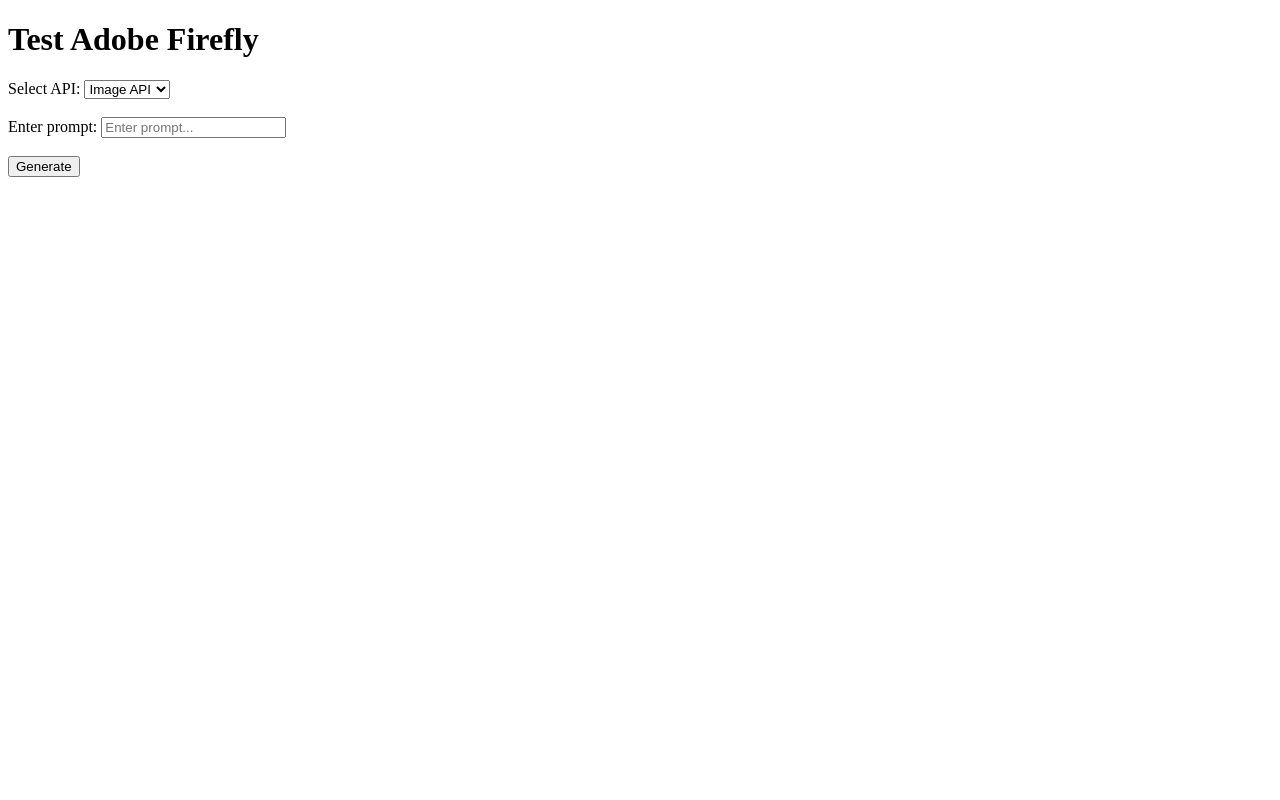
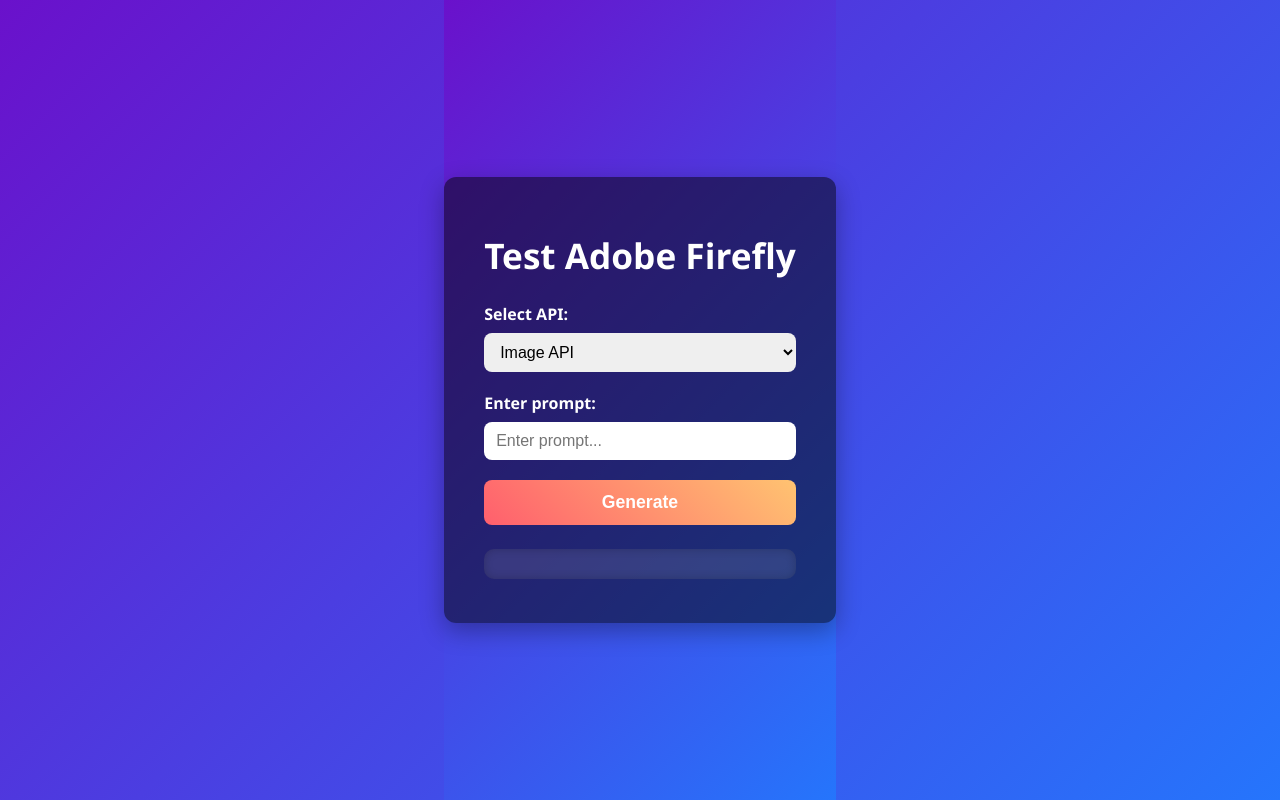
Before and after one commit to milanbangoria87/FireFly, a plain HTML site: page index.html in a window 1280 px wide. Drawn offline with Linux system fonts and the light colour scheme.

Commit message:
Update index.html

```diff
--- a/index.html
+++ b/index.html
@@ -1,9 +1,97 @@
 <!DOCTYPE html>
-<html>
+<html lang="en">
 <head>
+  <meta charset="UTF-8" />
+  <meta name="viewport" content="width=device-width, initial-scale=1" />
   <title>Adobe Firefly API Tester</title>
+  <style>
+    /* Full screen gradient background */
+    body, html {
+      height: 100%;
+      margin: 0;
+      font-family: 'Segoe UI', Tahoma, Geneva, Verdana, sans-serif;
+      background: linear-gradient(135deg, #6a11cb 0%, #2575fc 100%);
+      display: flex;
+      justify-content: center;
+      align-items: center;
+      color: white;
+      text-align: center;
+    }
+
+    /* Container to hold everything */
+    .container {
+      background: rgba(0, 0, 0, 0.5);
+      padding: 30px 40px;
+      border-radius: 12px;
+      box-shadow: 0 8px 24px rgba(0, 0, 0, 0.3);
+      max-width: 420px;
+      width: 100%;
+    }
+
+    h1 {
+      margin-bottom: 24px;
+      font-weight: 700;
+      font-size: 2.2rem;
+    }
+
+    label {
+      display: block;
+      font-weight: 600;
+      margin-bottom: 8px;
+      text-align: left;
+    }
+
+    select, input[type="text"] {
+      width: 100%;
+      padding: 10px 12px;
+      margin-bottom: 20px;
+      border-radius: 8px;
+      border: none;
+      font-size: 1rem;
+      box-sizing: border-box;
+    }
+
+    select:focus, input[type="text"]:focus {
+      outline: none;
+      box-shadow: 0 0 8px #7b9cff;
+    }
+
+    button {
+      background-color: #ff5f6d;
+      background-image: linear-gradient(45deg, #ff5f6d, #ffc371);
+      border: none;
+      color: white;
+      padding: 12px 0;
+      width: 100%;
+      font-size: 1.1rem;
+      font-weight: 700;
+      border-radius: 8px;
+      cursor: pointer;
+      transition: background 0.3s ease;
+    }
+
+    button:hover {
+      background-image: linear-gradient(45deg, #ffc371, #ff5f6d);
+    }
+
+    pre#result {
+      margin-top: 24px;
+      background: rgba(255, 255, 255, 0.1);
+      padding: 15px;
+      border-radius: 10px;
+      max-height: 250px;
+      overflow-y: auto;
+      text-align: left;
+      white-space: pre-wrap;
+      word-wrap: break-word;
+      font-size: 0.9rem;
+      color: #f0f0f0;
+      box-shadow: inset 0 0 10px rgba(0,0,0,0.2);
+    }
+  </style>
 </head>
 <body>
+  <div class="container">
     <h1>Test Adobe Firefly</h1>
 
     <form id="promptForm">
@@ -13,16 +101,15 @@
         <option value="avatar">Avatar API</option>
         <option value="video">Video API</option>
       </select>
-    <br/><br/>
 
       <label for="promptInput">Enter prompt:</label>
       <input type="text" id="promptInput" name="promptInput" placeholder="Enter prompt..." required />
-    <br/><br/>
 
       <button type="submit">Generate</button>
     </form>
 
     <pre id="result"></pre>
+  </div>
 
   <script>
     document.getElementById("promptForm").addEventListener("submit", async (e) => {
```
Lines whose indentation alone changed are shown as unchanged.
